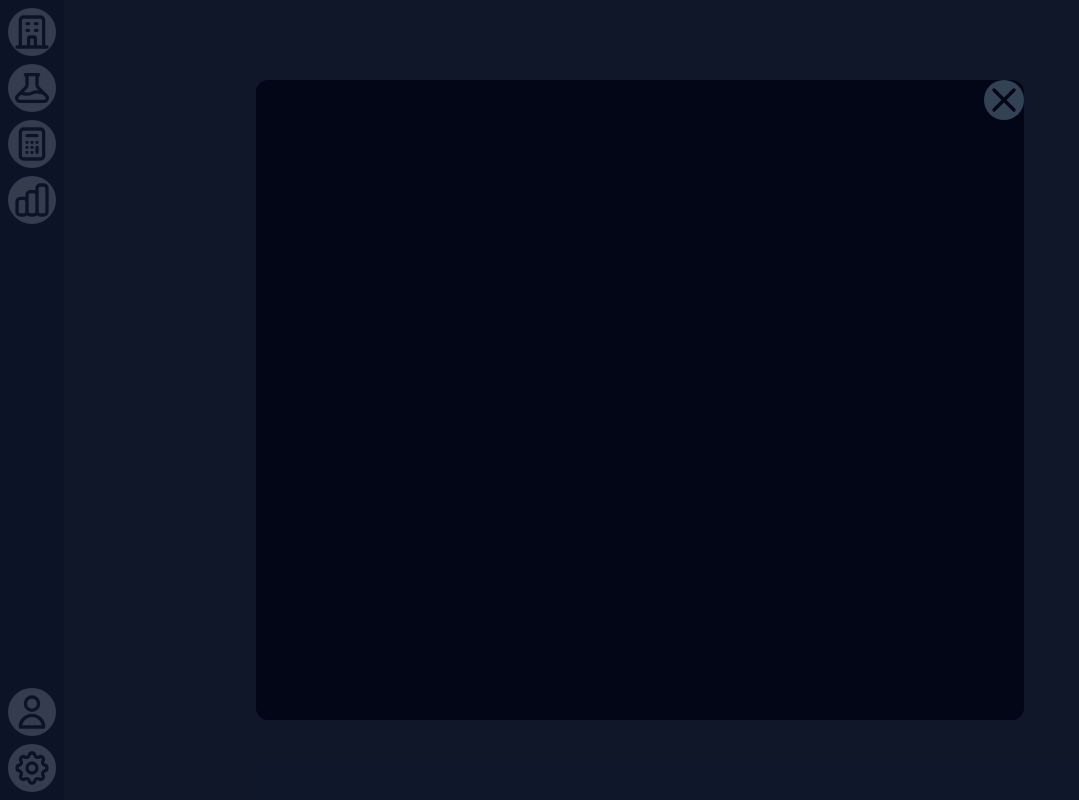
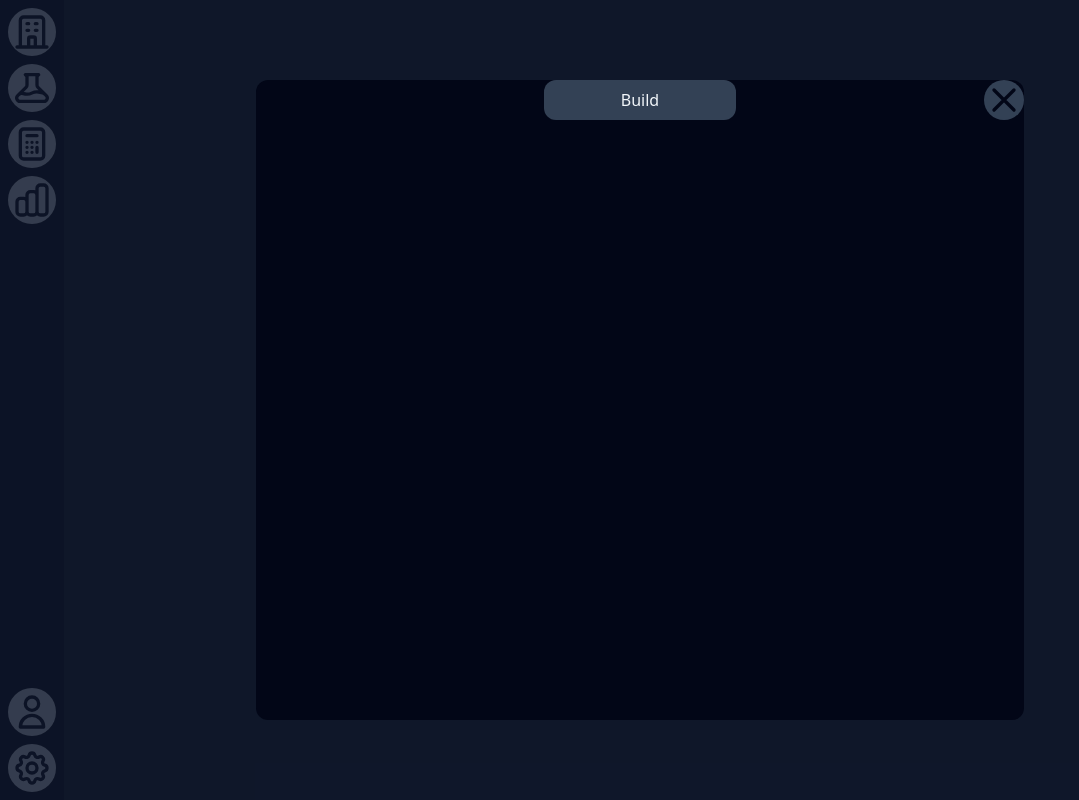
Before and after one commit to stasfr/LogisticGame, a Nuxt app: page / in a window 1280 px wide. Both pictures are taken after a click on the element "Build". Shown: the whole page, without its empty margins (0-1079 px from the left). Built offline with nearby package versions, Linux system fonts and the light colour scheme.

Commit message:
window title add

```diff
--- a/components/UI/menu/Window.vue
+++ b/components/UI/menu/Window.vue
@@ -3,9 +3,16 @@
     class="absolute z-20 flex h-screen w-screen items-center justify-center bg-slate-900 bg-opacity-80"
   >
     <div class="relative h-[80%] w-[60%] rounded-xl bg-slate-950">
-      <div class="flex h-10 w-[100%] flex-row-reverse">
+      <div class="flex h-10 w-[100%] justify-center">
         <div
-          class="h-10 w-10 rounded-3xl bg-slate-700 text-slate-950 transition-all duration-300 hover:rounded-xl hover:bg-slate-800 hover:text-slate-300"
+          class="flex w-[25%] items-center justify-center rounded-xl bg-slate-700 text-slate-100 transition-all duration-300 hover:bg-slate-800 hover:text-slate-300"
+        >
+          {{
+            state.windowType.charAt(0).toUpperCase() + state.windowType.slice(1)
+          }}
+        </div>
+        <div
+          class="absolute right-0 h-10 w-10 rounded-3xl bg-slate-700 text-slate-950 transition-all duration-300 hover:rounded-xl hover:bg-slate-800 hover:text-slate-300"
           @click="closeWindow"
         >
           <XIcon class="w-10" />
```
